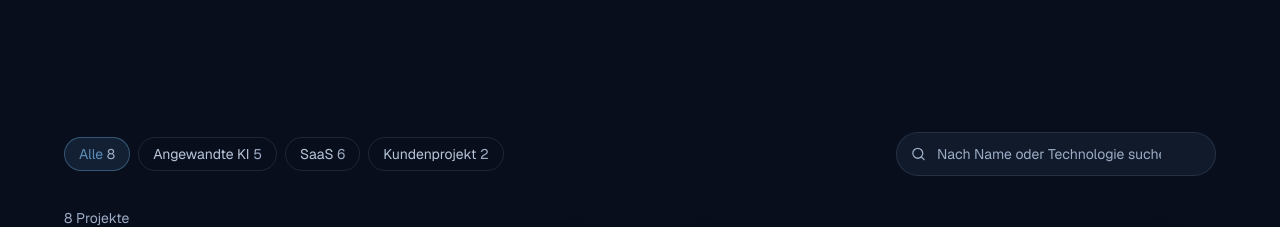
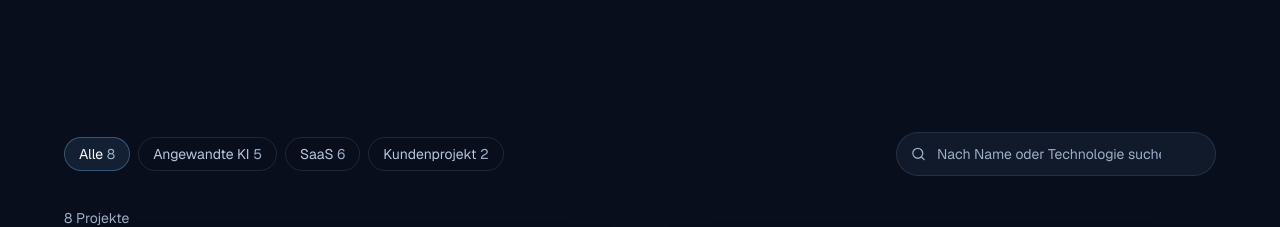
Before and after one commit to vidal-renao/vidal-pro-portfolio, a Next.js app: page /de in a window 1280 px wide. Shown: the part 2960-3187 px from the top of the page. Built offline with nearby package versions, Linux system fonts and the light colour scheme.

Commit message:
fix(a11y): correct CSS class escaping so contrast override matches chips

```diff
--- a/app/globals.css
+++ b/app/globals.css
@@ -112,6 +112,6 @@ body[data-mobile-menu-open="true"] .section-scroll-rail { visibility: hidden; }
 
 /* WCAG AA: compact accent chips identified by axe on all locales and viewports.
    Preserve their accent surface while using a high-contrast foreground. */
-.border-accent\\/50.bg-accent\\/15.py-1\\.5 {
+.border-accent\/50.bg-accent\/15.py-1\.5 {
   color: var(--text) !important;
 }
```
